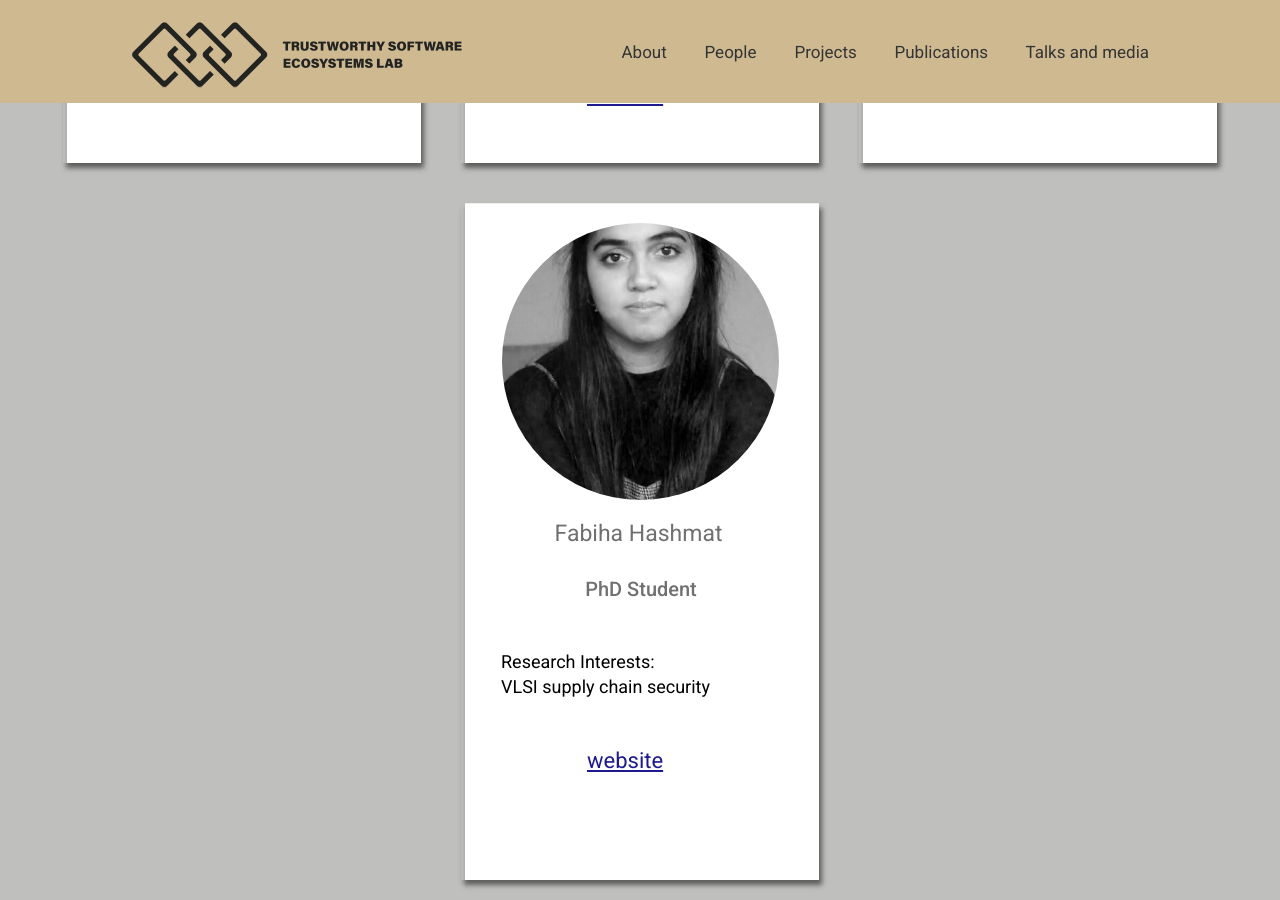
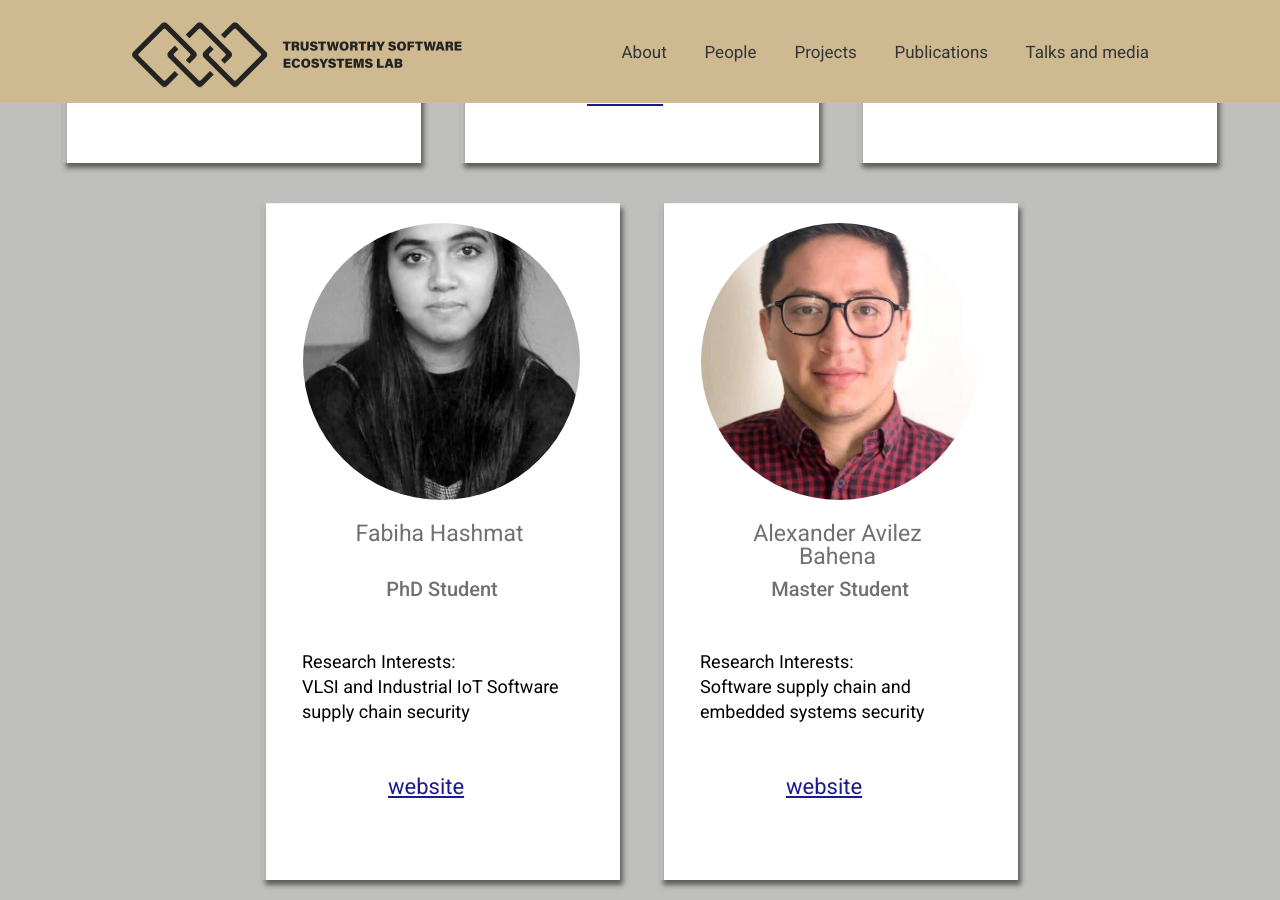
Before and after one commit to TSELab/Tselab.github.io, a Jekyll site: the page built from people.md, in a window 1280 px wide and 900 px high, scrolled down 2244 px. Built offline with Jekyll 4.4.1, drawn with Linux system fonts in a browser that asks for light colours; nearby versions of some CDN libraries.

Commit message:
add Master student

```diff
--- a/_data/people.yml
+++ b/_data/people.yml
@@ -41,7 +41,12 @@ students:
       photo: fabiha.jpg
       position: PhD Student
       website: ""
-      interests: "VLSI supply chain security"
+      interests: "VLSI and Industrial IoT Software supply chain security"
+    - name: Alexander Avilez Bahena
+      photo: alex.jpg
+      position: Master Student
+      website: ""
+      interests: "Software supply chain and embedded systems security"
 staff:
     - name: Santiago Lmaoorias
       photo: me.png
```
Also changed, not shown: assets/images/people/alex.jpg (added).
